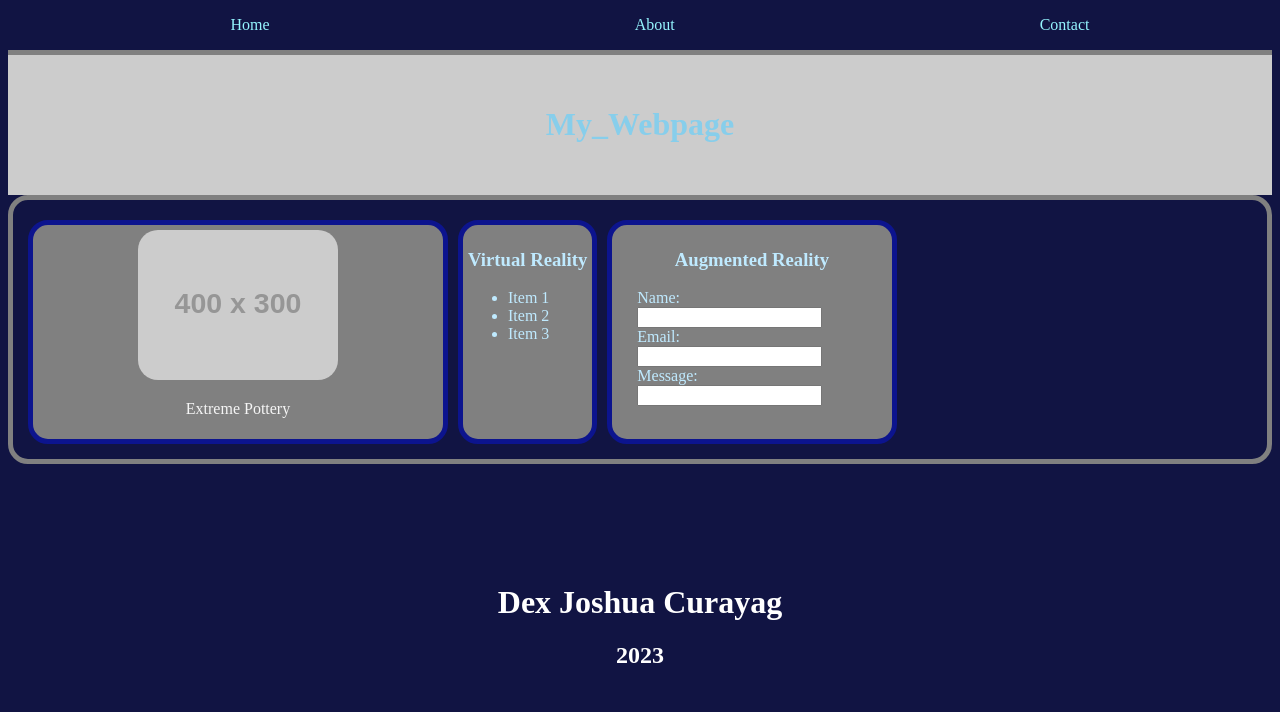
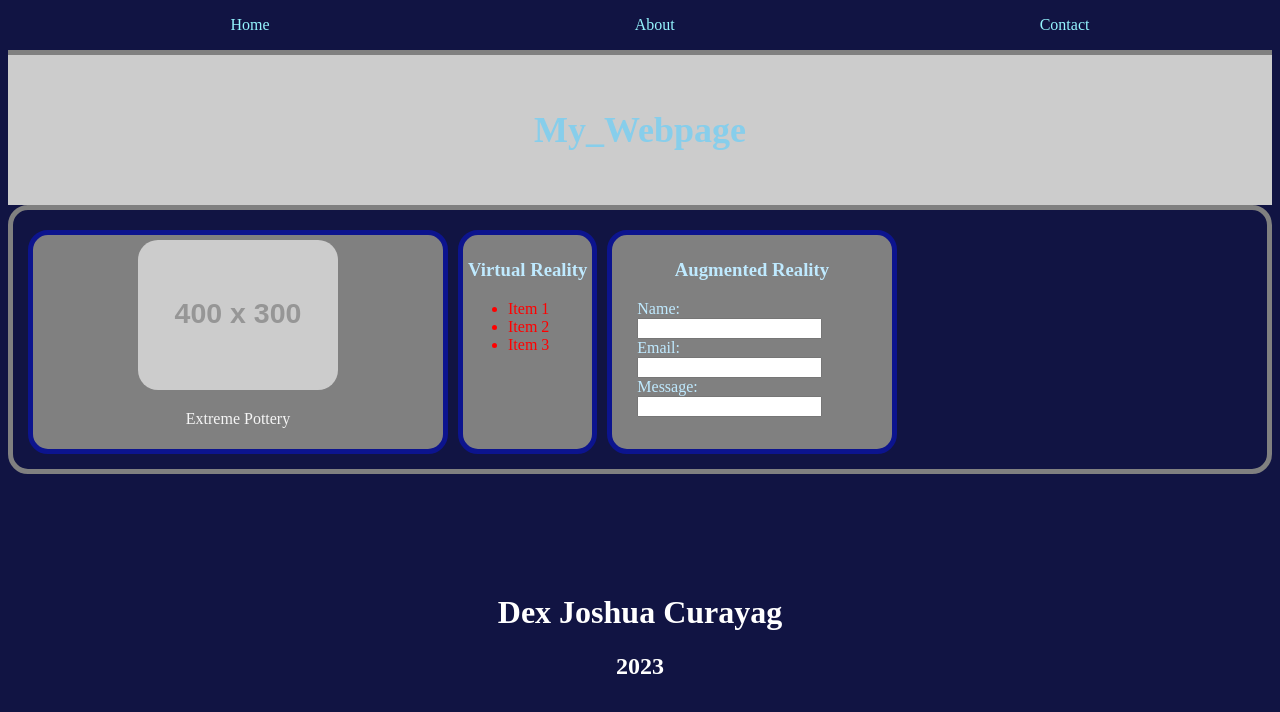
Before and after one commit to Dejoyag782/My_Webpage, a plain HTML site: page index.html in a window 1280 px wide. Drawn offline with Linux system fonts and the light colour scheme; placeholder pictures from the web are drawn by us; a web font is replaced by a local one.

Commit message:
Update index.css

```diff
--- a/css/index.css
+++ b/css/index.css
@@ -29,6 +29,7 @@ header{
   background-attachment: fixed;
   background-size: cover;
   padding: 30px;
+font-size: large;
 }
 header div{
     text-align: center;
@@ -100,6 +101,7 @@ main .contents{
 }
 .contents section ul li{
     text-align: left;
+color: red;
 
 }
 .contents p{
```
